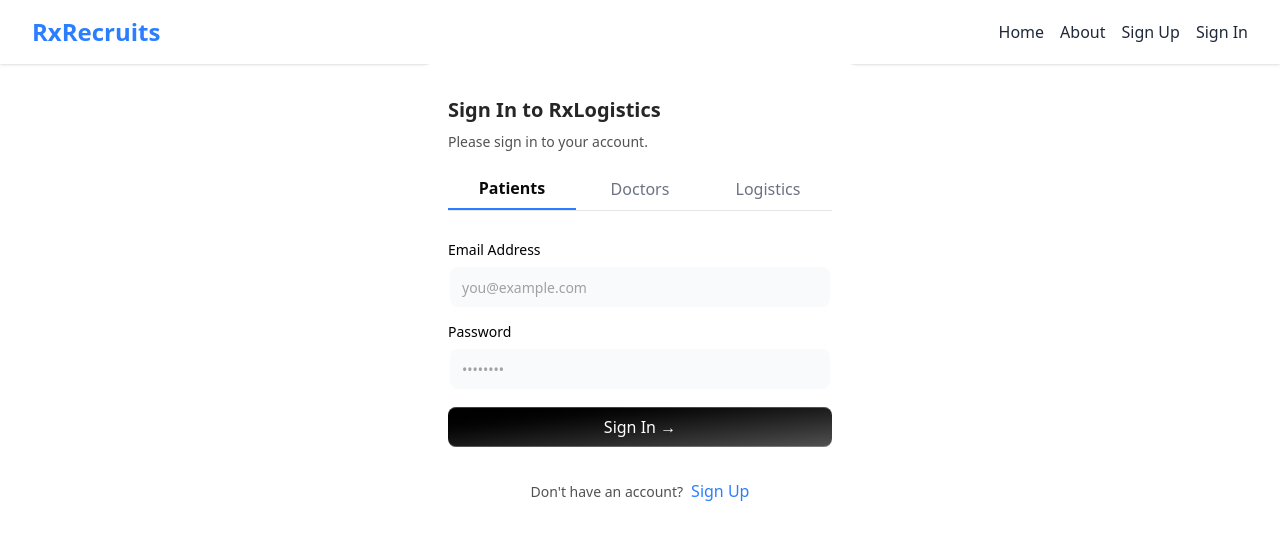
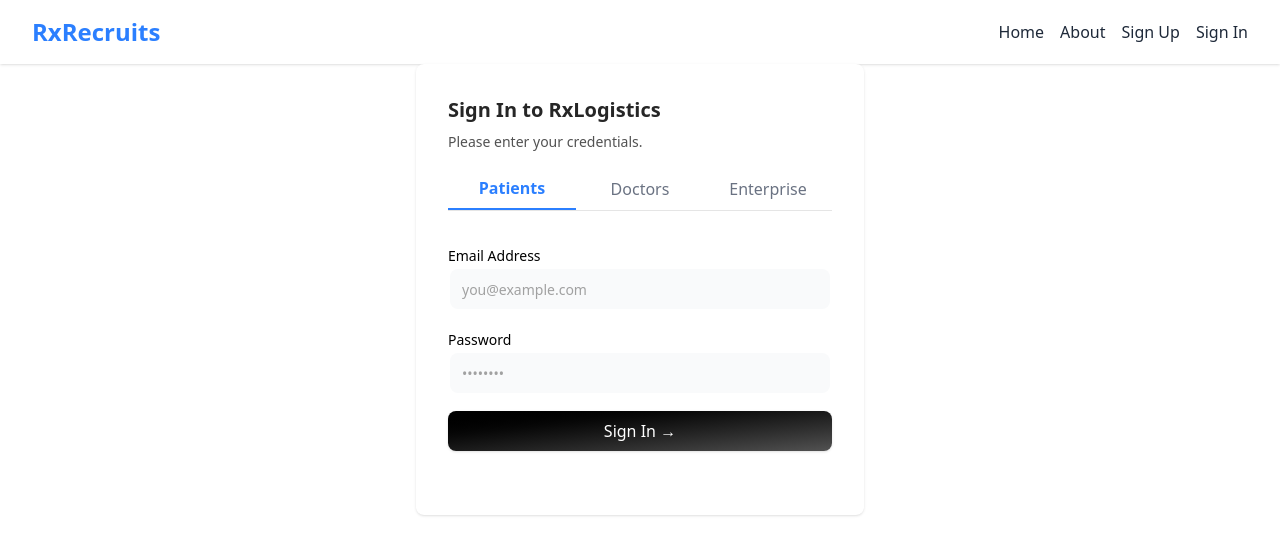
Before and after one commit to logandaugherty/Hackathon_RevUC_2025, a Next.js app in the folder rxrecruit/: page / in a window 1280 px wide. Shown: the top 554 px of the page. Built offline with nearby package versions, Linux system fonts and the light colour scheme.

Commit message:
signin backend

```diff
--- /dev/null
+++ b/rxrecruit/src/app/api/signup/route.js
@@ -0,0 +1,59 @@
+// app/api/signup/route.js
+import mysql from "mysql2/promise";
+import bcrypt from "bcryptjs";
+
+export async function POST(request) {
+  try {
+    const {
+      role,
+      name,
+      email,
+      password,
+      age,
+      location,
+      gender,
+      allergies,
+      company,
+    } = await request.json();
+
+    // Hash the password before storing it
+    const hashedPassword = await bcrypt.hash(password, 10);
+
+    // Connect to your MySQL database using environment variables
+    const connection = await mysql.createConnection({
+      host: process.env.MYSQL_HOST,
+      user: process.env.MYSQL_USER,
+      password: process.env.MYSQL_PASSWORD,
+      database: process.env.MYSQL_DATABASE,
+    });
+
+    let query = "";
+    let values = [];
+
+    if (role === "patient") {
+      query = `INSERT INTO users (role, name, email, password, age, location, gender, allergies)
+               VALUES (?, ?, ?, ?, ?, ?, ?, ?)`;
+      values = [role, name, email, hashedPassword, age, location, gender, allergies];
+    } else if (role === "doctor" || role === "enterprise") {
+      query = `INSERT INTO users (role, name, email, password, company)
+               VALUES (?, ?, ?, ?, ?)`;
+      values = [role, name, email, hashedPassword, company];
+    } else {
+      throw new Error("Invalid role");
+    }
+
+    const [result] = await connection.execute(query, values);
+    await connection.end();
+
+    return new Response(
+      JSON.stringify({ success: true, id: result.insertId }),
+      { status: 200, headers: { "Content-Type": "application/json" } }
+    );
+  } catch (error) {
+    console.error("Sign up error:", error);
+    return new Response(
+      JSON.stringify({ success: false, error: error.message }),
+      { status: 500, headers: { "Content-Type": "application/json" } }
+    );
+  }
+}
--- a/rxrecruit/src/app/page.js
+++ b/rxrecruit/src/app/page.js
@@ -1,137 +1,139 @@
 "use client";
 import React, { useState } from "react";
 import { useRouter } from "next/navigation";
+import Header from "@/components/Header";
+import { Input } from "@/components/ui/input";
 import { Label } from "@/components/ui/label";
-import { Input } from "@/components/ui/input";
 import { cn } from "@/lib/utils";
-import Header from "@/components/Header";
 
-export function SignInPage() {
+export default function SignInPage() {
+  const router = useRouter();
   const [activeTab, setActiveTab] = useState("patients");
-  const router = useRouter();
+  const [email, setEmail] = useState("");
+  const [password, setPassword] = useState("");
+  const [message, setMessage] = useState("");
 
-  const handleSubmit = (e) => {
+  const handleSubmit = async (e) => {
     e.preventDefault();
-    console.log("Sign in submitted for:", activeTab);
-    // Navigate based on active tab
-    if (activeTab === "patients") {
+    const role =
+      activeTab === "patients"
+        ? "patient"
+        : activeTab === "doctors"
+        ? "doctor"
+        : "enterprise";
+
+    const payload = { role, email, password };
+
+    try {
+      const response = await fetch("/api/signin", {
+        method: "POST",
+        headers: { "Content-Type": "application/json" },
+        body: JSON.stringify(payload),
+      });
+      const data = await response.json();
+
+      if (data.success) {
+        setMessage("Sign in successful! Redirecting...");
+        setTimeout(() => {
+          if (data.user.role === "patient") {
             router.push("/patient/dashboard");
-    } else if (activeTab === "doctors") {
+          } else if (data.user.role === "doctor") {
             router.push("/doctor/dashboard");
-    } else if (activeTab === "logistics") {
-      // You can handle logistics dashboard navigation here if needed
-      router.push("/logistics/dashboard");
+          } else if (data.user.role === "enterprise") {
+            router.push("/enterprise/dashboard");
+          } else {
+            router.push("/dashboard");
+          }
+        }, 2000);
+      } else {
+        setMessage("Sign in failed: " + data.error);
+      }
+    } catch (error) {
+      setMessage("Sign in error: " + error.message);
     }
   };
 
-  const handleSignUp = () => {
-    router.push("/signup");
-  };
-
   return (
-    <div className="max-w-md w-full mx-auto rounded-none md:rounded-2xl p-4 md:p-8 shadow-input bg-white dark:bg-black">
+    <>
+      <Header />
+      <div className="max-w-md w-full mx-auto rounded-md p-4 md:p-8 shadow bg-white dark:bg-black">
         <h2 className="font-bold text-xl text-neutral-800 dark:text-neutral-200">
           Sign In to RxLogistics
         </h2>
-      <p className="text-neutral-600 text-sm max-w-sm mt-2 dark:text-neutral-300">
-        Please sign in to your account.
+        <p className="text-neutral-600 text-sm mt-2 dark:text-neutral-300">
+          Please enter your credentials.
         </p>
 
-      {/* Tabs for user roles */}
+        {/* Role Selection Tabs */}
         <div className="flex mt-4 mb-6 border-b">
           <button
+            onClick={() => setActiveTab("patients")}
             className={cn(
               "flex-1 py-2 text-center",
               activeTab === "patients"
-              ? "border-b-2 border-blue-500 font-semibold"
-              : "text-gray-500"
+                ? "border-b-2 border-blue-500 font-semibold text-blue-500"
+                : "text-gray-500 hover:text-blue-500"
             )}
-          onClick={() => setActiveTab("patients")}
           >
             Patients
           </button>
           <button
+            onClick={() => setActiveTab("doctors")}
             className={cn(
               "flex-1 py-2 text-center",
               activeTab === "doctors"
-              ? "border-b-2 border-blue-500 font-semibold"
-              : "text-gray-500"
+                ? "border-b-2 border-blue-500 font-semibold text-blue-500"
+                : "text-gray-500 hover:text-blue-500"
             )}
-          onClick={() => setActiveTab("doctors")}
           >
             Doctors
           </button>
           <button
+            onClick={() => setActiveTab("enterprise")}
             className={cn(
               "flex-1 py-2 text-center",
-            activeTab === "logistics"
-              ? "border-b-2 border-blue-500 font-semibold"
-              : "text-gray-500"
+              activeTab === "enterprise"
+                ? "border-b-2 border-blue-500 font-semibold text-blue-500"
+                : "text-gray-500 hover:text-blue-500"
             )}
-          onClick={() => setActiveTab("logistics")}
           >
-          Logistics
+            Enterprise
           </button>
         </div>
 
-      {/* Sign in form */}
+        {/* Sign In Form */}
         <form className="my-8" onSubmit={handleSubmit}>
-        <LabelInputContainer className="mb-4">
+          <div className="mb-4">
             <Label htmlFor="email">Email Address</Label>
-          <Input id="email" placeholder="you@example.com" type="email" />
-        </LabelInputContainer>
-        <LabelInputContainer className="mb-4">
+            <Input
+              id="email"
+              placeholder="you@example.com"
+              type="email"
+              value={email}
+              onChange={(e) => setEmail(e.target.value)}
+            />
+          </div>
+          <div className="mb-4">
             <Label htmlFor="password">Password</Label>
-          <Input id="password" placeholder="••••••••" type="password" />
-        </LabelInputContainer>
+            <Input
+              id="password"
+              placeholder="••••••••"
+              type="password"
+              value={password}
+              onChange={(e) => setPassword(e.target.value)}
+            />
+          </div>
           <button
-          className="bg-gradient-to-br relative group/btn from-black dark:from-zinc-900 dark:to-zinc-900 to-neutral-600 block dark:bg-zinc-800 w-full text-white rounded-md h-10 font-medium shadow-[0px_1px_0px_0px_#ffffff40_inset,0px_-1px_0px_0px_#ffffff40_inset] dark:shadow-[0px_1px_0px_0px_var(--zinc-800)_inset,0px_-1px_0px_0px_var(--zinc-800)_inset]"
             type="submit"
+            className="bg-gradient-to-br from-black dark:from-zinc-900 to-neutral-600 block dark:bg-zinc-800 w-full text-white rounded-md h-10 font-medium shadow"
           >
             Sign In &rarr;
-          <BottomGradient />
           </button>
         </form>
-
-      {/* Sign up button */}
-      <div className="text-center">
-        <span className="text-neutral-600 dark:text-neutral-300 text-sm">
-          Don&apos;t have an account?
-        </span>
-        <button
-          className="ml-2 text-blue-500 font-medium"
-          onClick={handleSignUp}
-        >
-          Sign Up
-        </button>
+        {message && (
+          <p className="mt-4 text-center text-green-500">{message}</p>
+        )}
       </div>
-    </div>
-  );
-}
-
-const BottomGradient = () => {
-  return (
-    <>
-      <span className="group-hover/btn:opacity-100 block transition duration-500 opacity-0 absolute h-px w-full -bottom-px inset-x-0 bg-gradient-to-r from-transparent via-cyan-500 to-transparent" />
-      <span className="group-hover/btn:opacity-100 blur-sm block transition duration-500 opacity-0 absolute h-px w-1/2 mx-auto -bottom-px inset-x-10 bg-gradient-to-r from-transparent via-indigo-500 to-transparent" />
-    </>
-  );
-};
-
-const LabelInputContainer = ({ children, className }) => {
-  return (
-    <div className={cn("flex flex-col space-y-2 w-full", className)}>
-      {children}
-    </div>
-  );
-};
-
-// Default export for Next.js page, including the Header component
-export default function Page() {
-  return (
-    <>
-      <Header />
-      <SignInPage />
     </>
   );
 }
--- a/rxrecruit/src/app/signup/page.js
+++ b/rxrecruit/src/app/signup/page.js
@@ -1,13 +1,15 @@
 "use client";
 import React, { useState } from "react";
+import { useRouter } from "next/navigation";
+import Header from "@/components/Header";
+import { Input } from "@/components/ui/input";
 import { Label } from "@/components/ui/label";
-import { Input } from "@/components/ui/input";
 import { cn } from "@/lib/utils";
 
-
-export function SignUpPage() {
-  // activeTab can be "patients", "doctors", or "enterprise"
+export default function SignUpPage() {
+  const router = useRouter();
   const [activeTab, setActiveTab] = useState("patients");
+  const [message, setMessage] = useState("");
 
   // Patient fields
   const [patientName, setPatientName] = useState("");
@@ -24,11 +26,13 @@
   const [doctorPassword, setDoctorPassword] = useState("");
   const [doctorCompany, setDoctorCompany] = useState("");
 
-  const handleSubmit = (e) => {
+  const handleSubmit = async (e) => {
     e.preventDefault();
 
+    let payload = {};
     if (activeTab === "patients") {
-      console.log("Patient sign up", {
+      payload = {
+        role: "patient",
         name: patientName,
         email: patientEmail,
         password: patientPassword,
@@ -36,25 +40,45 @@
         location: patientLocation,
         gender: patientGender,
         allergies: patientAllergies,
-      });
-      // Add API call or further processing here
+      };
     } else if (activeTab === "doctors" || activeTab === "enterprise") {
-      console.log("Doctor/Enterprise sign up", {
+      payload = {
+        // Convert "doctors" tab to role "doctor"
+        role: activeTab === "doctors" ? "doctor" : "enterprise",
         name: doctorName,
         email: doctorEmail,
         password: doctorPassword,
         company: doctorCompany,
+      };
+    }
+
+    try {
+      const response = await fetch("/api/signup", {
+        method: "POST",
+        headers: { "Content-Type": "application/json" },
+        body: JSON.stringify(payload),
       });
-      // Add API call or further processing here
+      const data = await response.json();
+      if (data.success) {
+        setMessage("Sign up successful! Redirecting to sign in...");
+        // Redirect to sign in page after 2 seconds
+        setTimeout(() => router.push("/"), 2000);
+      } else {
+        setMessage("Sign up failed: " + data.error);
+      }
+    } catch (error) {
+      setMessage("Sign up error: " + error.message);
     }
   };
 
   return (
-    <div className="max-w-md w-full mx-auto rounded-none md:rounded-2xl p-4 md:p-8 shadow-input bg-white dark:bg-black">
+    <>
+      <Header />
+      <div className="max-w-md w-full mx-auto rounded-md p-4 md:p-8 shadow bg-white dark:bg-black">
         <h2 className="font-bold text-xl text-neutral-800 dark:text-neutral-200">
           Sign Up for RxLogistics
         </h2>
-      <p className="text-neutral-600 text-sm max-w-sm mt-2 dark:text-neutral-300">
+        <p className="text-neutral-600 text-sm mt-2 dark:text-neutral-300">
           Create your account by filling in the details below.
         </p>
 
@@ -205,7 +229,9 @@
                 />
               </LabelInputContainer>
               <LabelInputContainer className="mb-4">
-              <Label htmlFor="doctorCompany">Company ID / Work Email</Label>
+                <Label htmlFor="doctorCompany">
+                  Company ID / Work Email
+                </Label>
                 <Input
                   id="doctorCompany"
                   placeholder="Company ID or work email"
@@ -225,7 +251,9 @@
           <BottomGradient />
           </button>
         </form>
+        {message && <p className="mt-4 text-center text-green-500">{message}</p>}
       </div>
+    </>
   );
 }
 
@@ -245,8 +273,3 @@
     </div>
   );
 };
-
-// Default export for Next.js page
-export default function Page() {
-  return <SignUpPage />;
-}
```
Also changed, not shown: package.json (added, +7 -0 lines), rxrecruit/src/app/api/signin/route.js (added, +56 -0 lines), 1 other file (tests, documents, lock files or other folders). Lines whose indentation alone changed are shown as unchanged.
